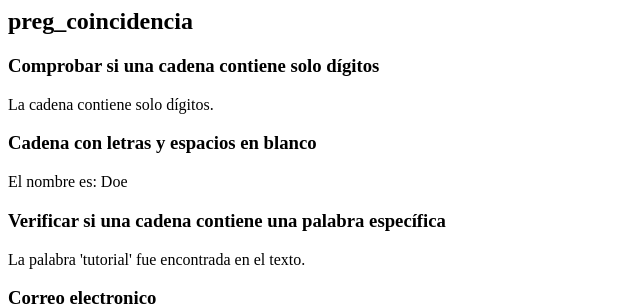
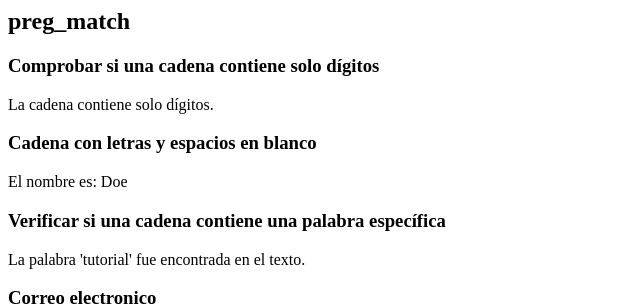
Before and after one commit to DAWD-DWES/dwes07_preg, a PHP site: page / in a window 1280 px wide. Shown: the top 308 px of the page, without its empty margins (0-640 px from the left). Run offline with PHP 8.4, Linux system fonts and the light colour scheme.

Commit message:
Update index.php

```diff
--- a/index.php
+++ b/index.php
@@ -1,6 +1,6 @@
 <?php
 
-echo '<h2>preg_coincidencia</h2>';
+echo '<h2>preg_match</h2>';
 
 echo '<h3>Comprobar si una cadena contiene solo dígitos</h3>';
 $texto = "123456";
```
